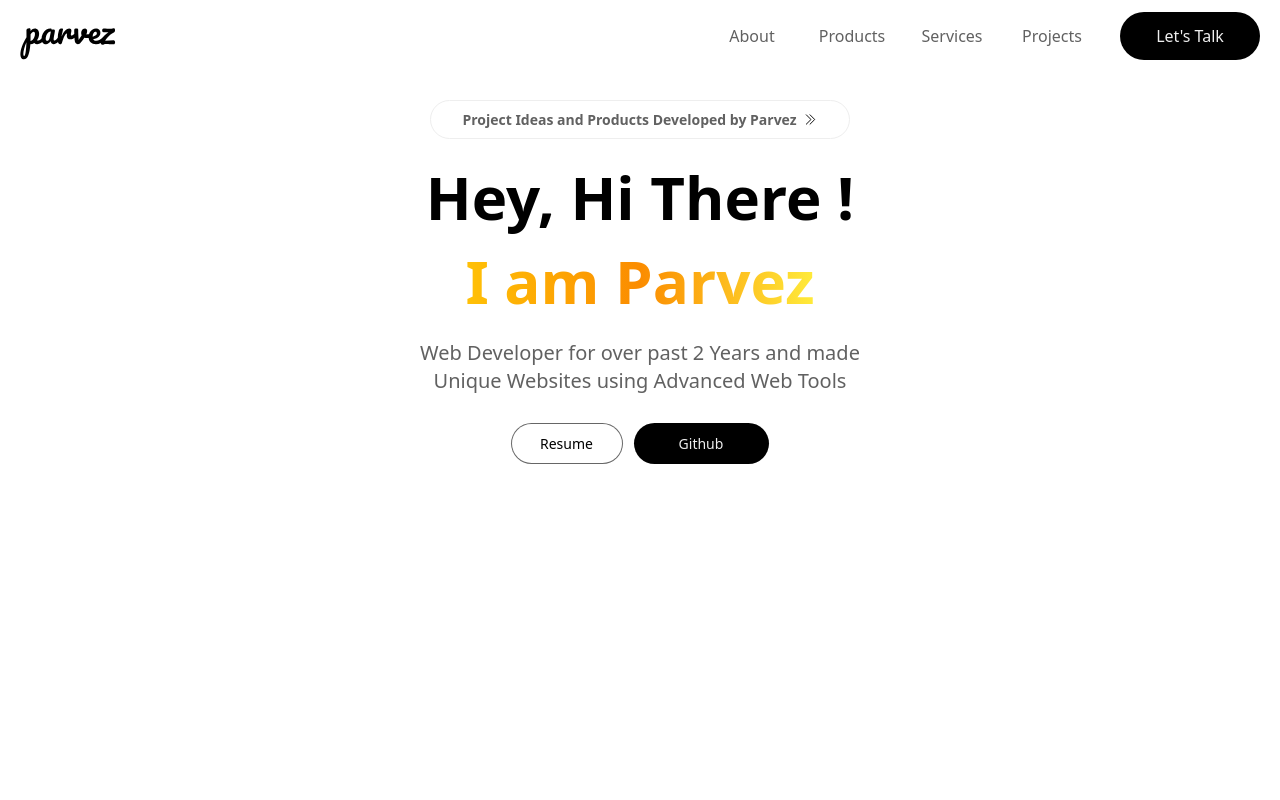
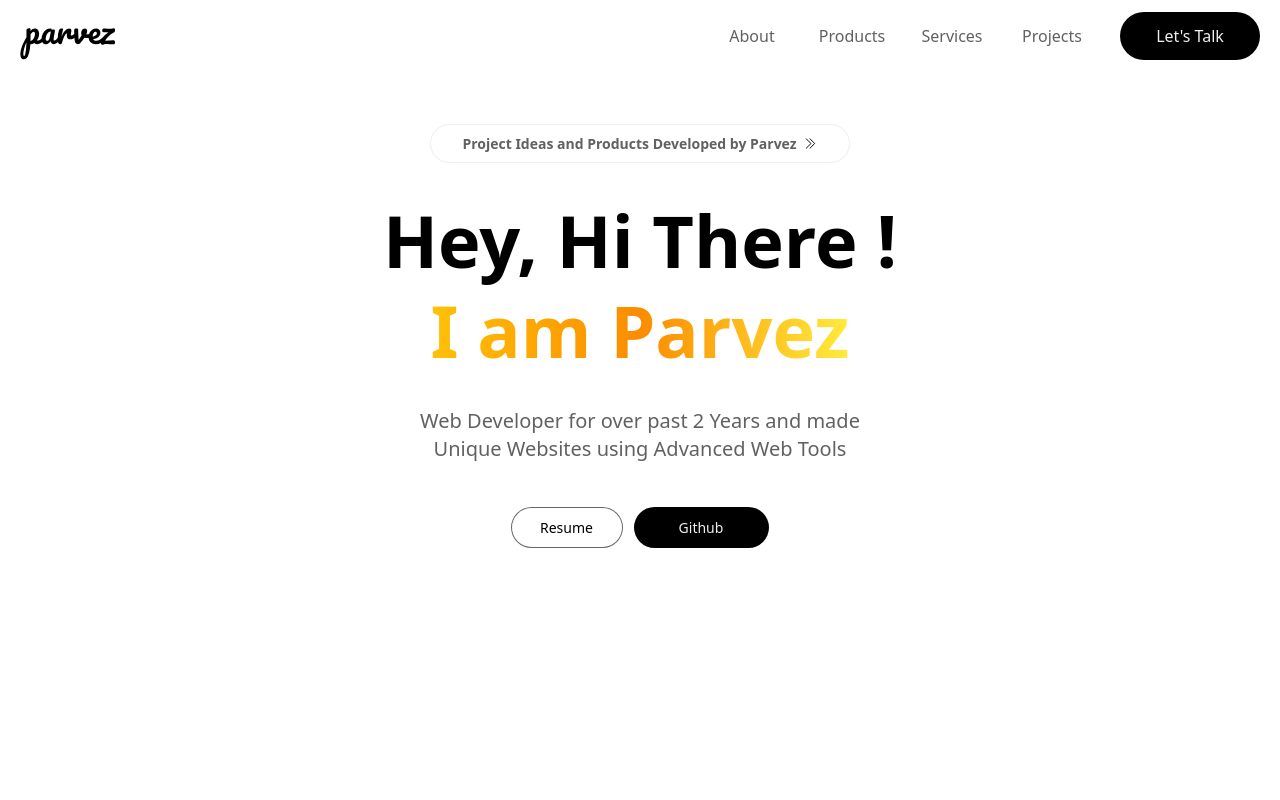
Before and after one commit to Mohamed-Parvez/parvez, a Next.js app: page / in a window 1280 px wide. Shown: the top 800 px of the page. Built offline with nearby package versions, Linux system fonts and the light colour scheme.

Commit message:
Final hero UI design

```diff
--- a/components/sections/Hero.tsx
+++ b/components/sections/Hero.tsx
@@ -4,7 +4,7 @@ import Button from "../ui/button";
 
 const Hero = () => {
   return (
-    <div id="hero" className="flex-center mt-10 flex-col pb-96">
+    <div id="hero" className="flex-center mt-16 flex-col pb-96">
       <div
         // eslint-disable-next-line tailwindcss/migration-from-tailwind-2
         className="flex-center mx-3 h-auto w-auto cursor-pointer gap-1.5 text-wrap
@@ -22,20 +22,21 @@ const Hero = () => {
         />
       </div>
 
-      <div className="mt-4 flex-col items-center justify-center">
+      <div className="mt-4 flex-col items-center justify-center lg:mt-8">
         <h1
           className="gap-2 text-center font-Sans text-4xl font-extrabold
-        leading-[1.4] md:text-5xl md:leading-[1.4] lg:text-6xl lg:leading-[1.4]"
+        leading-[1.4] md:text-5xl md:leading-[1.4] lg:text-6xl lg:leading-[1.4]
+        xl:text-7xl xl:leading-[90px]"
         >
           Hey, Hi There !
           <br />
           <span className="primary-gradient">I am Parvez</span>
         </h1>
 
-        <div className="m-3 mt-4 h-auto w-auto max-w-[380px] md:max-w-[500px]">
+        <div className="m-3 mt-4 h-auto w-auto max-w-[380px] md:max-w-[500px] lg:mt-8">
           <h2
-            className="mt-4 text-center font-Sans text-[15px] font-medium
-           text-Grey_700 md:text-lg lg:text-xl"
+            className="mt-4 text-center font-Sans text-[15px] font-medium text-Grey_700
+           md:text-lg lg:mt-8 lg:text-xl"
           >
             Web Developer for over past 2 Years and made Unique Websites using
             Advanced Web Tools
@@ -43,7 +44,7 @@ const Hero = () => {
         </div>
       </div>
 
-      <div className="flex-center mt-4 h-auto w-auto gap-3">
+      <div className="flex-center mt-4 h-auto w-auto gap-3 lg:mt-8">
         <Button label="Resume" variant={"btn-resume"} type={"button"} href="" />
         <Button label="Github" variant={"btn-github"} type={"button"} href="" />
       </div>
```
